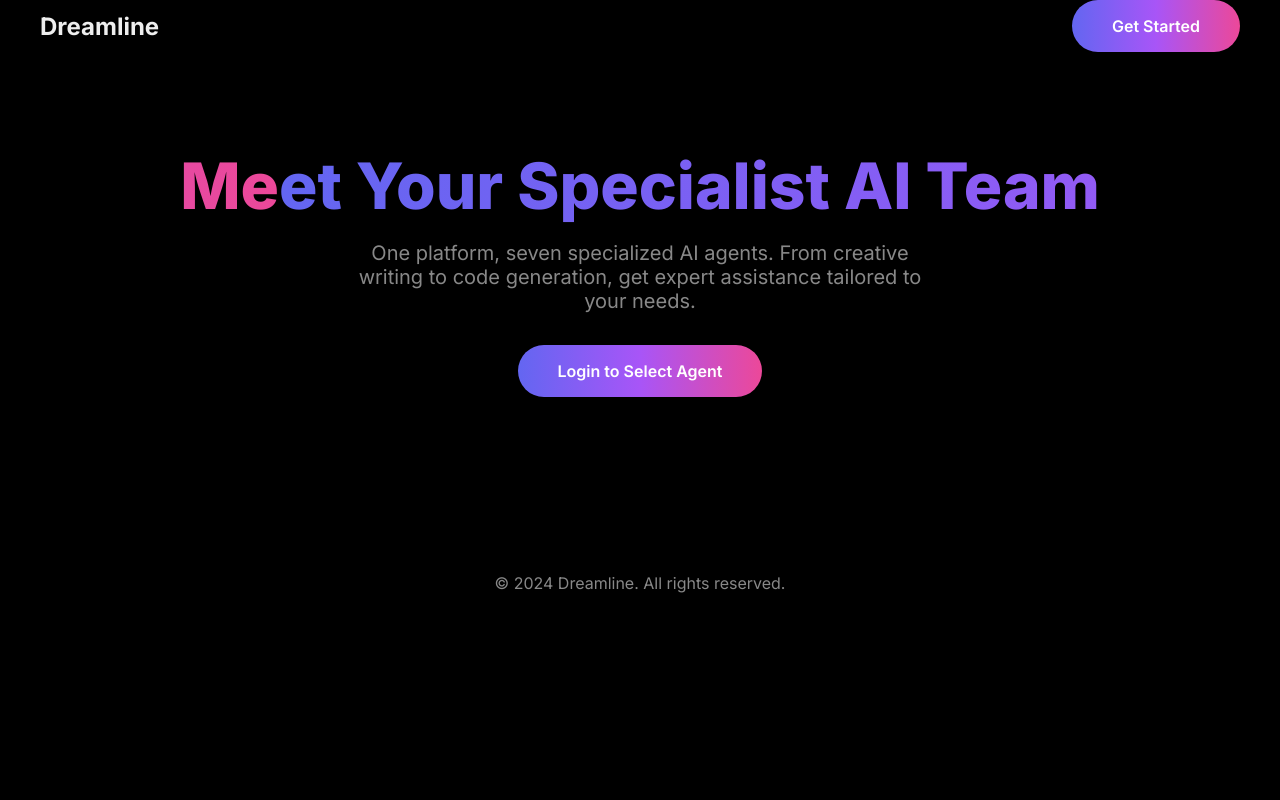
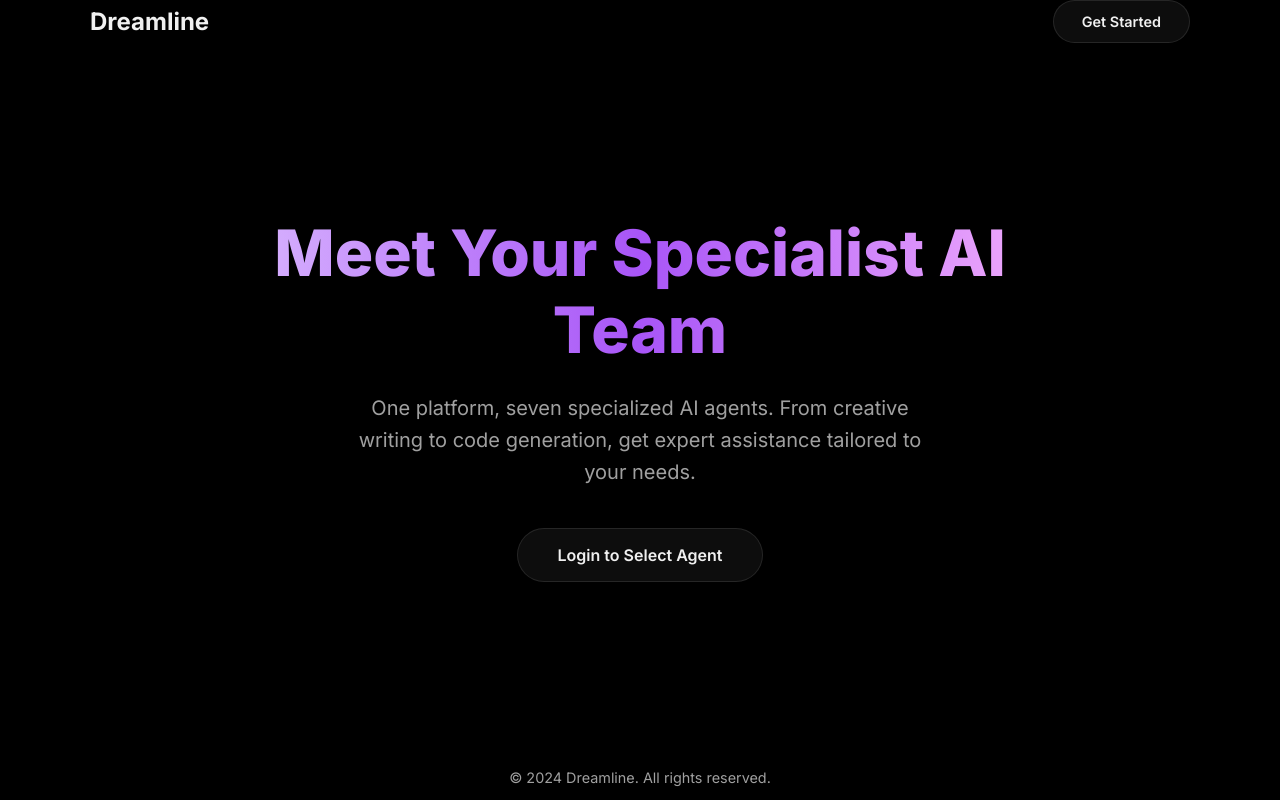
Before and after one commit to Jenith2109/DreamLine, a Flask app: page / in a window 1280 px wide. Run offline with Flask 3, Linux system fonts and the light colour scheme.

Commit message:
feat: Redesign landing page with futuristic aurora theme

```diff
--- a/templates/landing.html
+++ b/templates/landing.html
@@ -9,27 +9,52 @@
     <link href="https://fonts.googleapis.com/css2?family=Inter:wght@400;500;600;700;800&display=swap" rel="stylesheet">
     <style>
         :root {
-            --bg: #000;
-            --bg-light: #111;
-            --border: #222;
-            --text-light: #888;
-            --text-bright: #eee;
-            --gradient: linear-gradient(90deg, #6366f1, #a855f7, #ec4899);
+            --bg: #000000;
+            --primary-glow: radial-gradient(circle at 25% 35%, #6366f1 0%, transparent 40%), radial-gradient(circle at 75% 65%, #a855f7 0%, transparent 40%);
+            --secondary-glow: radial-gradient(circle at 80% 20%, #ec4899 0%, transparent 35%);
+            --border-color: rgba(255, 255, 255, 0.1);
+            --text-primary: #f0f0f0;
+            --text-secondary: #a0a0a0;
+            --card-bg: rgba(22, 22, 22, 0.5);
+        }
+
+        @keyframes move-glow {
+            0% { background-position: 0% 50%; }
+            50% { background-position: 100% 50%; }
+            100% { background-position: 0% 50%; }
         }
 
         body {
             font-family: 'Inter', sans-serif;
             background-color: var(--bg);
-            color: var(--text-bright);
+            color: var(--text-primary);
             margin: 0;
             padding: 0;
             overflow-x: hidden;
+            min-height: 100vh;
+            display: flex;
+            flex-direction: column;
+        }
+
+        .background-glow {
+            position: fixed;
+            top: 0;
+            left: 0;
+            width: 100%;
+            height: 100%;
+            z-index: -1;
+            background: var(--bg) var(--primary-glow), var(--secondary-glow);
+            background-size: 300% 300%;
+            animation: move-glow 30s ease-in-out infinite;
+            filter: blur(100px);
         }
 
         .container {
-            max-width: 1200px;
+            width: 100%;
+            max-width: 1100px;
             margin: 0 auto;
             padding: 0 2rem;
+            z-index: 1;
         }
 
         header {
@@ -44,97 +69,105 @@
             font-weight: 700;
         }
 
+        .cta-button {
+            display: inline-block;
+            padding: 0.75rem 1.75rem;
+            font-size: 0.9rem;
+            font-weight: 600;
+            color: var(--text-primary);
+            background-color: rgba(255, 255, 255, 0.05);
+            border: 1px solid var(--border-color);
+            border-radius: 999px;
+            text-decoration: none;
+            transition: background-color 0.2s ease, border-color 0.2s ease;
+            backdrop-filter: blur(10px);
+        }
+
+        .cta-button:hover {
+            background-color: rgba(255, 255, 255, 0.1);
+            border-color: rgba(255, 255, 255, 0.2);
+        }
+
+        main {
+            flex-grow: 1;
+            display: flex;
+            flex-direction: column;
+            justify-content: center;
+        }
+
         .hero {
             text-align: center;
-            padding: 6rem 0;
+            padding: 4rem 0;
         }
 
         .hero h1 {
-            font-size: 4rem;
+            font-size: clamp(2.5rem, 6vw, 4rem);
             font-weight: 800;
             line-height: 1.2;
-            margin: 0 0 1rem 0;
-            background: var(--gradient);
+            margin: 0 auto 1.5rem auto;
+            max-width: 800px;
+            background: linear-gradient(90deg, #d8b4fe, #a855f7, #f0abfc);
             -webkit-background-clip: text;
             -webkit-text-fill-color: transparent;
-            animation: text-pan 6s linear infinite;
-            background-size: 200% auto;
-        }
-
-        @keyframes text-pan {
-            from { background-position: 0% center; }
-            to { background-position: -200% center; }
         }
 
         .hero p {
-            font-size: 1.25rem;
-            color: var(--text-light);
+            font-size: clamp(1rem, 2vw, 1.25rem);
+            color: var(--text-secondary);
             max-width: 600px;
-            margin: 0 auto 2rem auto;
-        }
-
-        .login-button {
-            display: inline-block;
-            padding: 1rem 2.5rem;
-            font-size: 1rem;
-            font-weight: 600;
-            color: #fff;
-            background: var(--gradient);
-            border-radius: 999px;
-            text-decoration: none;
-            transition: transform 0.2s ease, box-shadow 0.3s ease;
-            box-shadow: 0 10px 30px rgba(0,0,0,0.3);
-        }
-
-        .login-button:hover {
-            transform: scale(1.05);
-            box-shadow: 0 15px 40px rgba(0,0,0,0.4);
+            margin: 0 auto 2.5rem auto;
+            line-height: 1.6;
         }
 
         .agent-showcase {
-            padding: 4rem 0;
+            padding: 2rem 0 6rem 0;
         }
 
         .agent-showcase h2 {
             text-align: center;
-            font-size: 2.5rem;
+            font-size: 2rem;
             font-weight: 700;
             margin-bottom: 3rem;
+            color: var(--text-secondary);
         }
 
         .agent-grid {
             display: grid;
-            grid-template-columns: repeat(auto-fit, minmax(300px, 1fr));
+            grid-template-columns: repeat(auto-fit, minmax(280px, 1fr));
             gap: 2rem;
         }
 
         .agent-card {
-            background: var(--bg-light);
-            border: 1px solid var(--border);
+            background: var(--card-bg);
+            border: 1px solid var(--border-color);
             border-radius: 16px;
             padding: 2rem;
             text-decoration: none;
             color: var(--text-bright);
-            transition: transform 0.3s ease, border-color 0.3s ease;
+            transition: background-color 0.3s ease, border-color 0.3s ease, transform 0.3s ease;
             display: flex;
             flex-direction: column;
             text-align: left;
+            backdrop-filter: blur(20px);
+            box-shadow: 0 4px 20px rgba(0, 0, 0, 0.2);
         }
 
         .agent-card:hover {
             transform: translateY(-8px);
-            border-color: #6366f1;
+            border-color: rgba(168, 85, 247, 0.5);
+            background-color: rgba(28, 28, 28, 0.5);
         }
 
         .agent-name {
             font-size: 1.5rem;
             font-weight: 600;
             margin-bottom: 0.75rem;
+            color: var(--text-primary);
         }
 
         .agent-description {
             font-size: 1rem;
-            color: var(--text-light);
+            color: var(--text-secondary);
             line-height: 1.6;
             flex-grow: 1;
         }
@@ -143,46 +176,52 @@
             margin-top: 1.5rem;
             align-self: flex-end;
             font-size: 1.5rem;
-            transition: transform 0.3s ease;
+            color: var(--text-secondary);
+            transition: transform 0.3s ease, color 0.3s ease;
         }
 
         .agent-card:hover .arrow {
             transform: translateX(5px);
+            color: var(--text-primary);
         }
 
         footer {
             text-align: center;
-            padding: 4rem 0 2rem 0;
-            color: var(--text-light);
+            padding: 2rem 0;
+            color: var(--text-secondary);
+            font-size: 0.9rem;
+        }
+
+        @media (max-width: 768px) {
+            .hero { padding: 3rem 0; }
+            .agent-showcase { padding: 2rem 0 4rem 0; }
         }
 
     </style>
 </head>
 <body>
+    <div class="background-glow"></div>
 
     <header class="container">
         <div class="logo">Dreamline</div>
         {% if session.user %}
-            <a href="{{ url_for('logout') }}" class="login-button">Logout</a>
+            <a href="{{ url_for('logout') }}" class="cta-button">Logout</a>
         {% else %}
-            <a href="{{ url_for('login') }}" class="login-button">Get Started</a>
+            <a href="{{ url_for('login') }}" class="cta-button">Get Started</a>
         {% endif %}
     </header>
 
-    <main>
+    <main class="container">
         <section class="hero">
-            <div class="container">
             <h1>Meet Your Specialist AI Team</h1>
             <p>One platform, seven specialized AI agents. From creative writing to code generation, get expert assistance tailored to your needs.</p>
             {% if not session.user %}
-                    <a href="{{ url_for('login') }}" class="login-button">Login to Select Agent</a>
+                <a href="{{ url_for('login') }}" class="cta-button" style="padding: 1rem 2.5rem; font-size: 1rem;">Login to Select Agent</a>
             {% endif %}
-            </div>
         </section>
 
         {% if session.user %}
         <section class="agent-showcase">
-            <div class="container">
             <h2>Choose Your Agent</h2>
             <div class="agent-grid">
                 {% for agent_key, agent_info in agents.items() %}
@@ -195,12 +234,11 @@
                 </a>
                 {% endfor %}
             </div>
-            </div>
         </section>
         {% endif %}
     </main>
 
-    <footer>
+    <footer class="container">
         <p>&copy; 2024 Dreamline. All rights reserved.</p>
     </footer>
 
```
Lines whose indentation alone changed are shown as unchanged.
